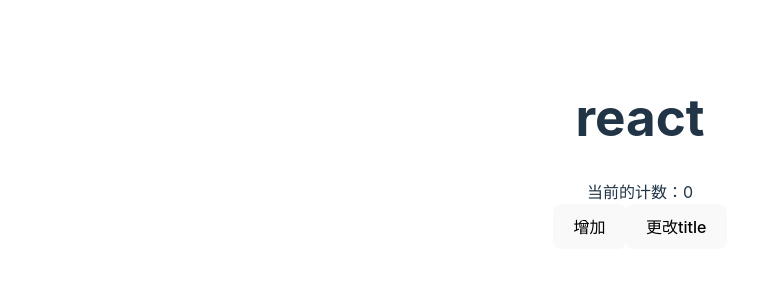
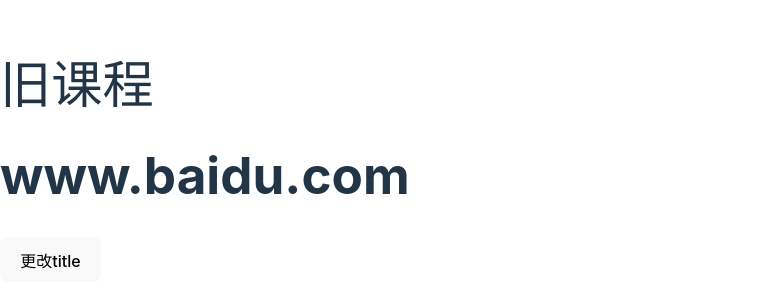
Before and after one commit to kunlunrepo/react-simple, a React (Vite) app: page / in a window 1280 px wide. Shown: the part 248-556 px from the top of the page, without its empty margins (0-769 px from the left). Built offline with nearby package versions, Linux system fonts and the light colour scheme.

Commit message:
函数组件使用useState的对象

```diff
--- a/src/App.jsx
+++ b/src/App.jsx
@@ -1,32 +1,21 @@
-import './App.css'
-// 类组件
-import React, {useState} from "react";
-
+import React, { useState } from "react";
 
 const App = () => {
+    const [message, setMessage] = useState({
+        name: "旧课程",
+        website: "www.baidu.com",
+    });
 
-    const [counte,setCounte] = useState(0);
-    const [title,setTitle] = useState('react');
-    console.log(counte, setCounte)
+    const changeName = () => {
+        setMessage({ ...message, name: "新课程" });
+    };
 
-    const add = ()=> {
-        setCounte((count) => {
-            count++;
-            console.log("更新的值",count)
-            return count
-        })
-    }
-
-    const changName = ()=> {
-        setTitle('vue')
-    }
-
-    return <div>
-        <h1>{title}</h1>
-        <div>当前的计数：{counte}</div>
-        <button onClick={add} >增加</button>
-        <button onClick={changName} >更改title</button>
-    </div>
-}
-
-export default App
+    return (
+        <div>
+            <h1>{message.name}</h1>
+            <h1>{message.website}</h1>
+            <button onClick={changeName}>更改title</button>
+        </div>
+    );
+};
+export default App;
```
